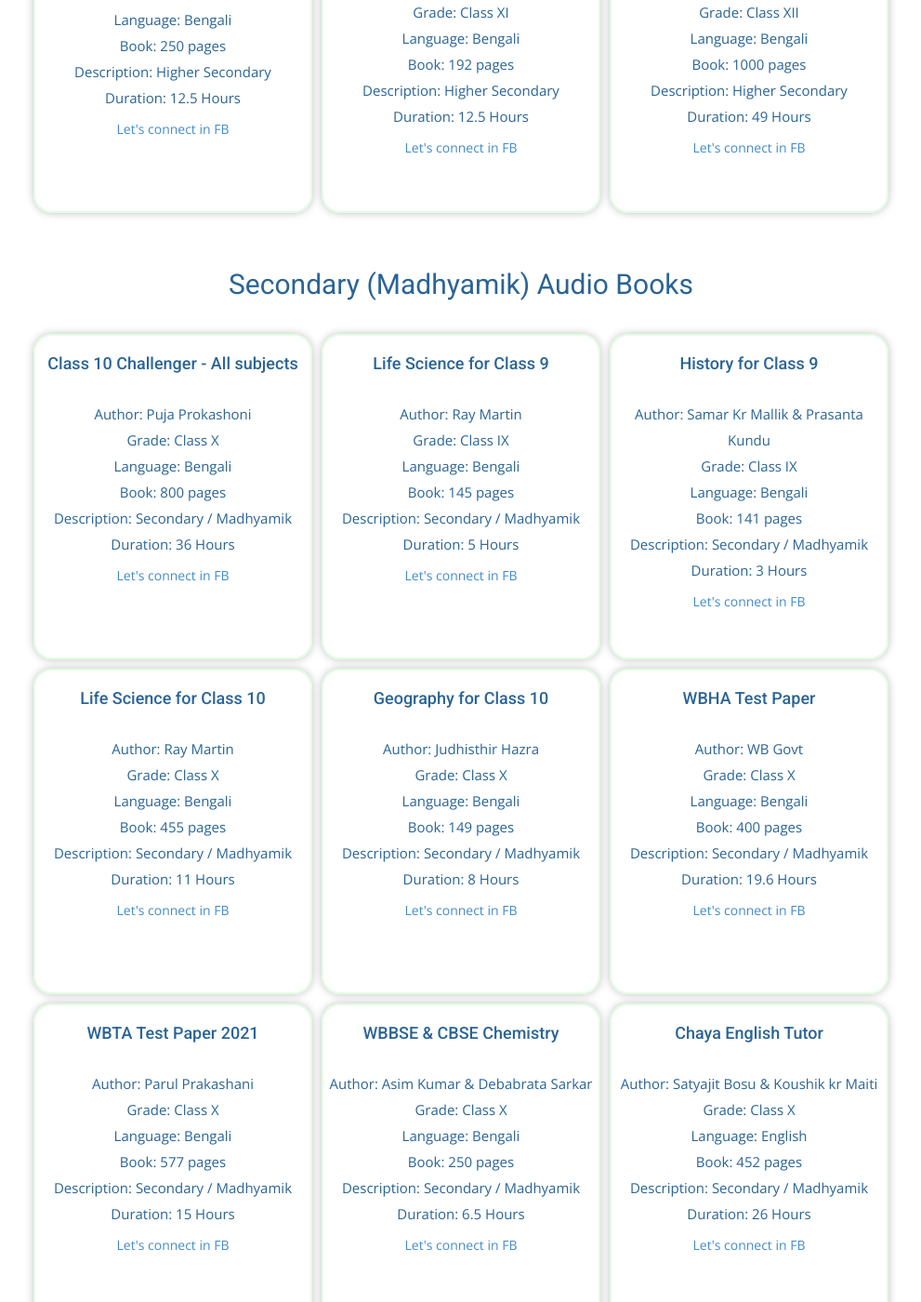
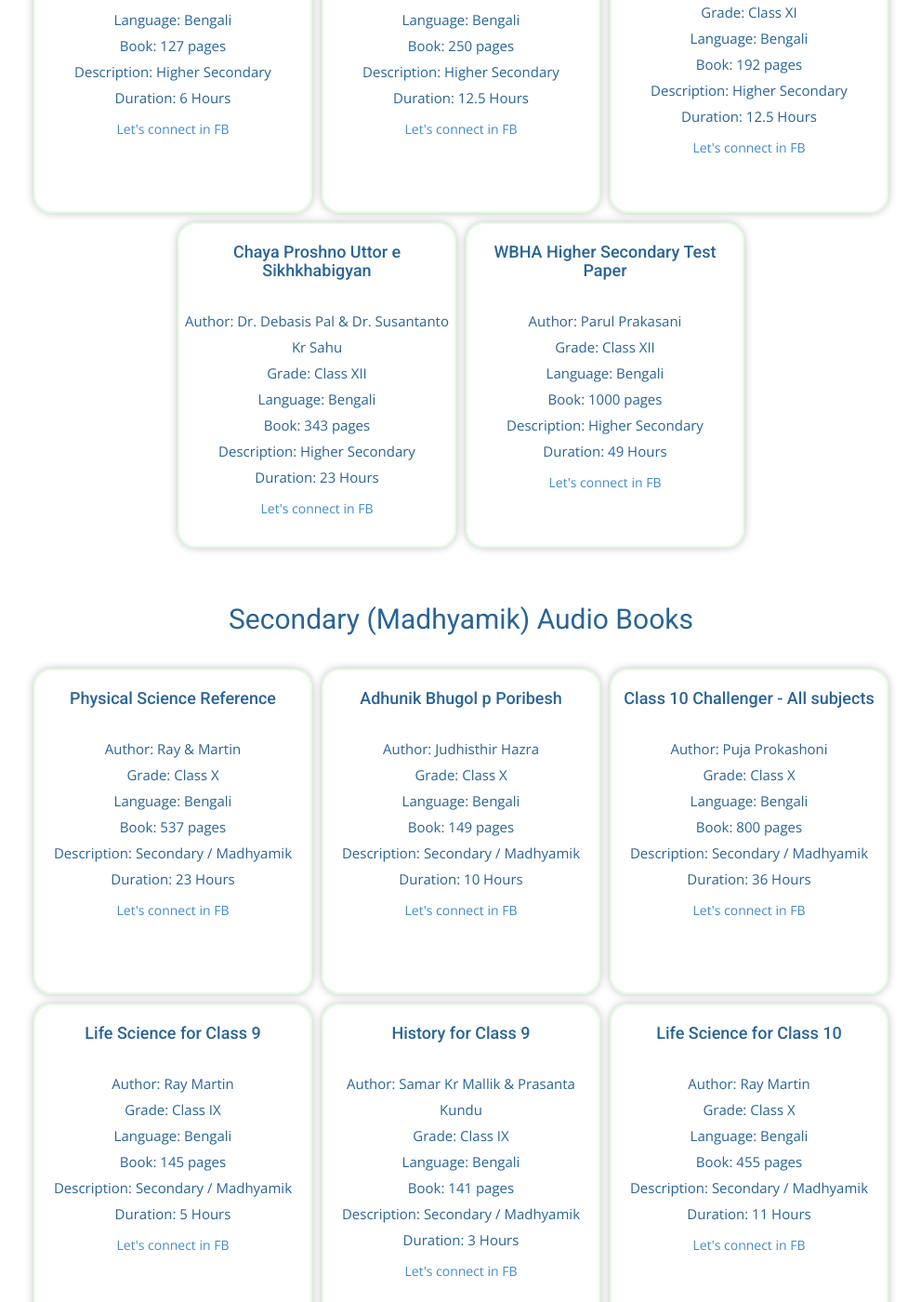
Before and after one commit to rajibmaitra/voiceofbooks, a Jekyll site: the page built from audiobooks.html, in a window 1280 px wide and 1400 px high, scrolled down 4851 px. Shown: the whole window at 93% size, without its empty margins (144-1135 px from the left). Built offline with Jekyll 4.4.1, drawn with Linux system fonts in a browser that asks for light colours; nearby versions of some CDN libraries; some web fonts are replaced; comment, search, counter and statistics services are not loaded; a style sheet for code colours, icons or effects is not loaded; some of the changed text lies outside the part shown.

Commit message:
10 more books

```diff
--- a/_includes/audiobooklist.html
+++ b/_includes/audiobooklist.html
@@ -4,7 +4,7 @@
     <div class="row">
       <div class="section-title">
         <br>
-        <h3>41 Audio Books are recorded in 1 Year 7 Months <br>
+        <h3>55 Audio Books are recorded in 1 Year 9 Months <br>
         </h3>
         <br>
         <h3> <a href="adoptabook.html" > Upcoming audio books
--- a/js/script_bookDone.js
+++ b/js/script_bookDone.js
@@ -11,7 +11,7 @@
 //6 update the sum in audiobooklist.html
 
 var bookarray_Graduation = [
-
+  ["Prachin Rome er Itihaash", "Debasree Dey", "Graduation", "Bengali", "460", "History of Rome: 753-718AD", "60"],
   ["Sikhya Bigyan Dishari", "Sanjay Kr Das & Rakesh Ghosh", "Graduation", "Bengali", "260", "Educational Psychology", "29"],
   ["Modern Indian History 2 ", "Sekhar Bondopadhya", "Honors Grad", "Bengali", "620", "Palashi to Partition History", "31"],
   ["Indian History", "Teslim Chowdhury", "Honors Grad", "Bengali", "840", "Grad level History book","42"],
@@ -35,17 +35,20 @@
 //15 update the sum in audiobooklist.html
 
 var bookarray_HS = [
+  ["Darshon Sikhyok ", "Bimolendu Samanta", "Class XI", "Bengali", "230", "XI Reference", "20"],
   ["Highlights ", "P K Mukherjee", "Class XII", "English", "833", "Higher Secondary", "40"],
   ["WBHA ARTS Test Paper 2021 ", "Parul Prakashani", "Class XII", "Bengali", "544", "Higher Secondary", "23"],
   ["Bengali Text ", "WB Govt", "Class XI", "Bengali", "127", "Higher Secondary", "6"],
   ["Itihaas Sahayika ", "Subhas Biswas", "Class XII", "Bengali", "250", "Higher Secondary", "12.5"],
   ["Bangla Bhasha O Shilpo Sanskriti Itihaas ", "WBCHSE", "Class XI", "Bengali", "192", "Higher Secondary", "12.5"],
-
+  ["Chaya Proshno Uttor e Sikhkhabigyan", "Dr. Debasis Pal & Dr. Susantanto Kr Sahu", "Class XII", "Bengali", "343", "Higher Secondary", "23"],
   ["WBHA Higher Secondary Test Paper", "Parul Prakasani", "Class XII", "Bengali", "1000", "Higher Secondary", "49"]
 ];
 //5 update the sum in audiobooklist.html
 
 var bookarray_S = [
+  ["Physical Science Reference", "Ray & Martin", "Class X", "Bengali", "537", "Secondary / Madhyamik", "23"],
+  ["Adhunik Bhugol p Poribesh", "Judhisthir Hazra", "Class X", "Bengali", "149", "Secondary / Madhyamik", "10"],
   ["Class 10 Challenger - All subjects", "Puja Prokashoni", "Class X", "Bengali", "800", "Secondary / Madhyamik", "36"],
   ["Life Science for Class 9", "Ray Martin", "Class IX", "Bengali", "145", "Secondary / Madhyamik", "5"],
   ["History for Class 9", "Samar Kr Mallik & Prasanta Kundu", "Class IX", "Bengali", "141", "Secondary / Madhyamik", "3"],
```
